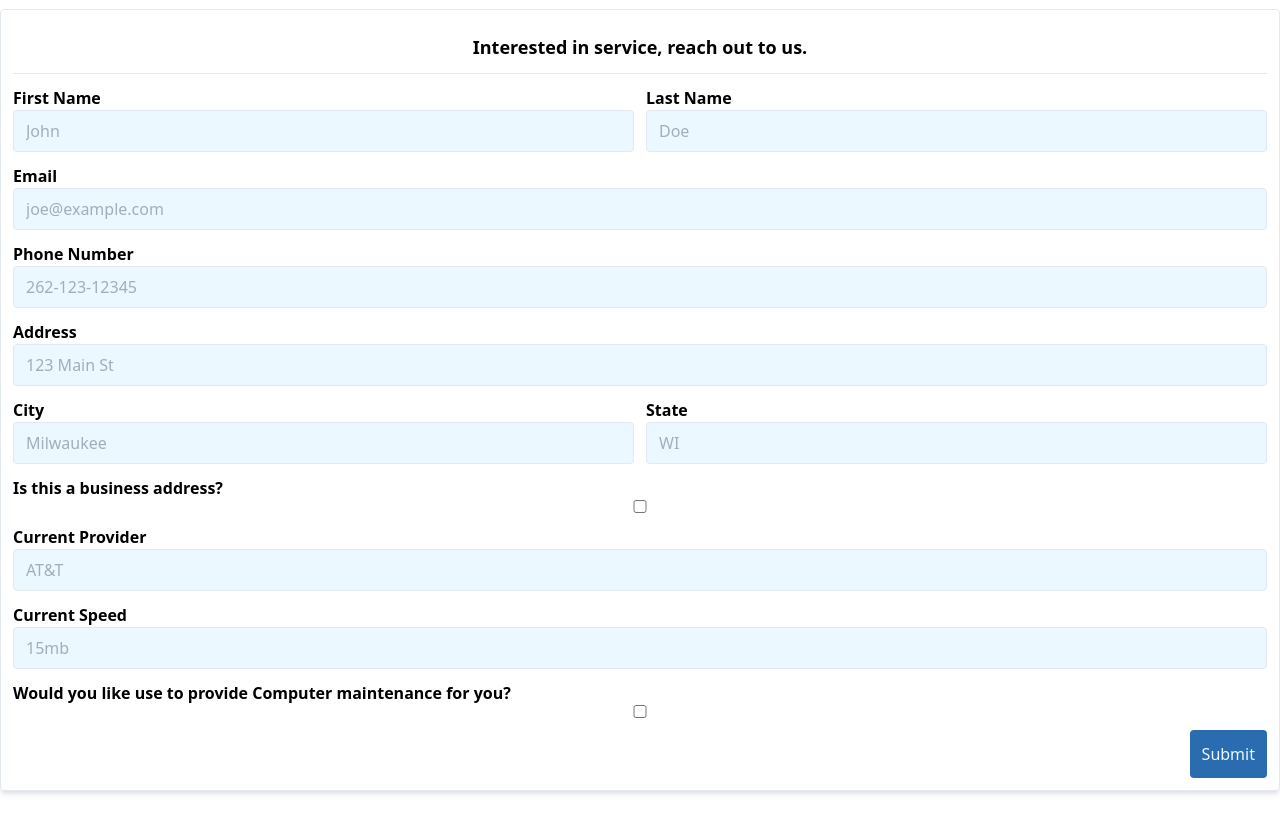
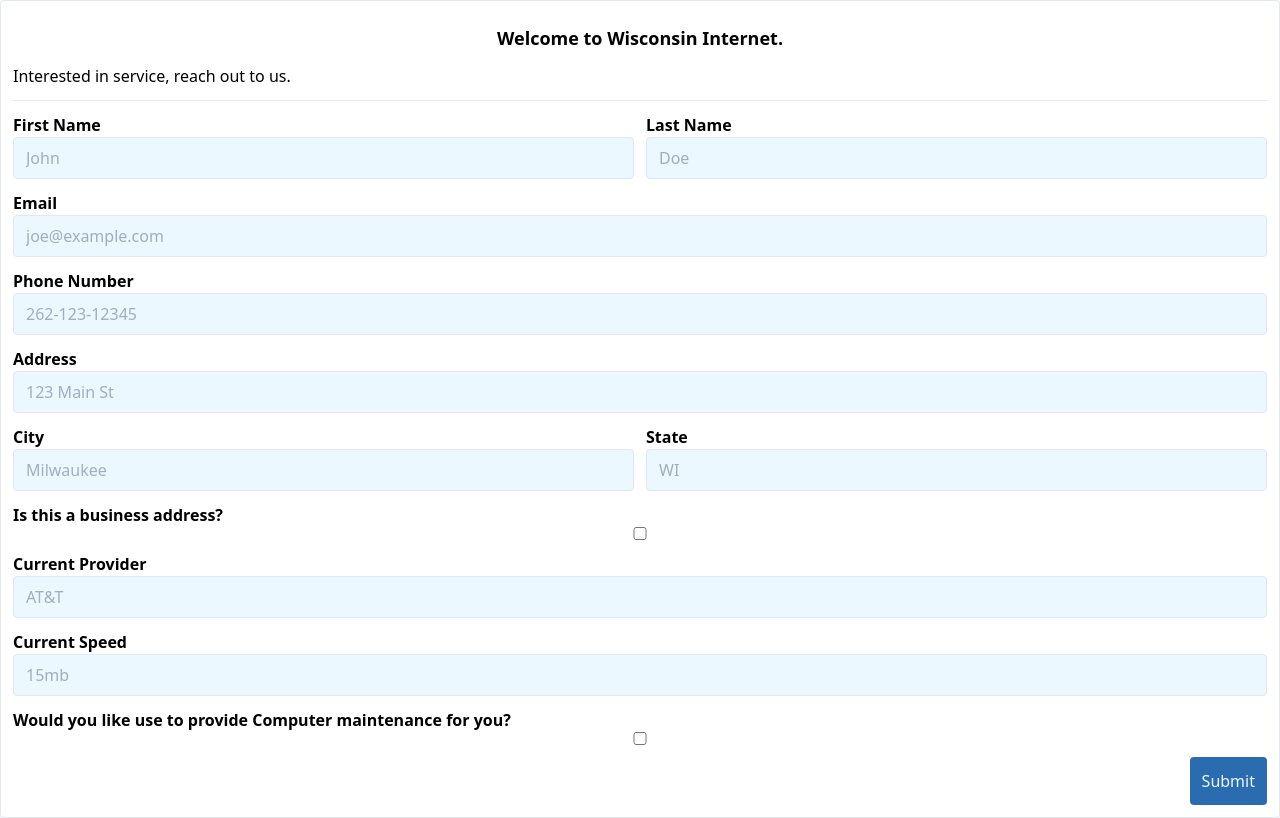
Before and after one commit to shortnd/wisconsininternet, a Next.js app: page / in a window 1280 px wide. Built offline with nearby package versions, Linux system fonts and the light colour scheme.

Commit message:
added some more text about company...

```diff
--- a/pages/index.jsx
+++ b/pages/index.jsx
@@ -12,8 +12,9 @@ export default function IndexPage() {
         <div className="container mx-auto">
           <main className="shadow-md rounded p-3 border">
             <h1 className="text-lg font-bold text-center my-3">
-              Interested in service, reach out to us.
+              Welcome to Wisconsin Internet.
             </h1>
+            <p>Interested in service, reach out to us.</p>
             <hr className="my-3" />
             <ContactForm />
           </main>
```
